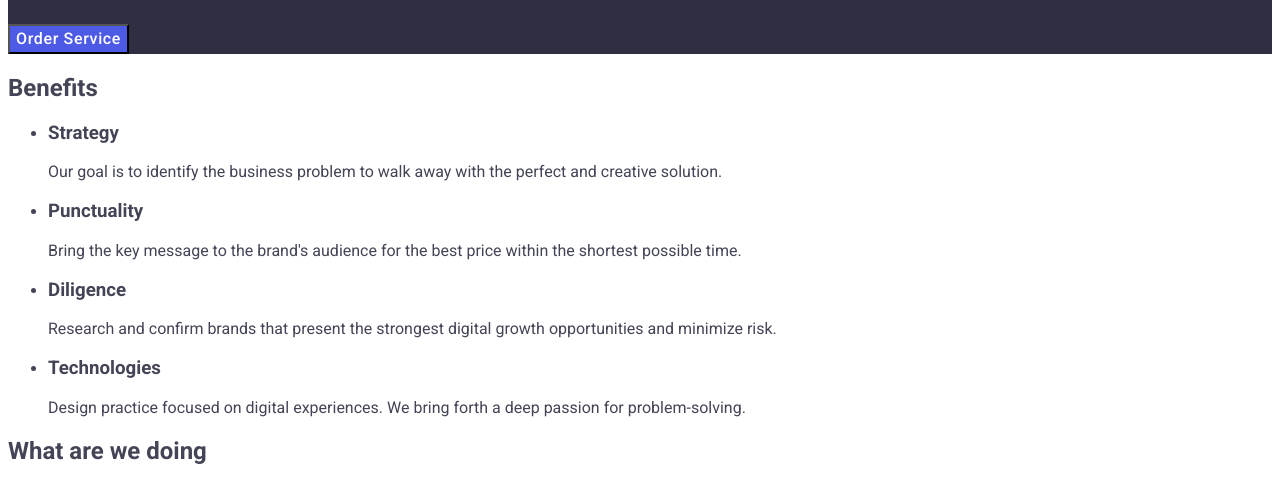
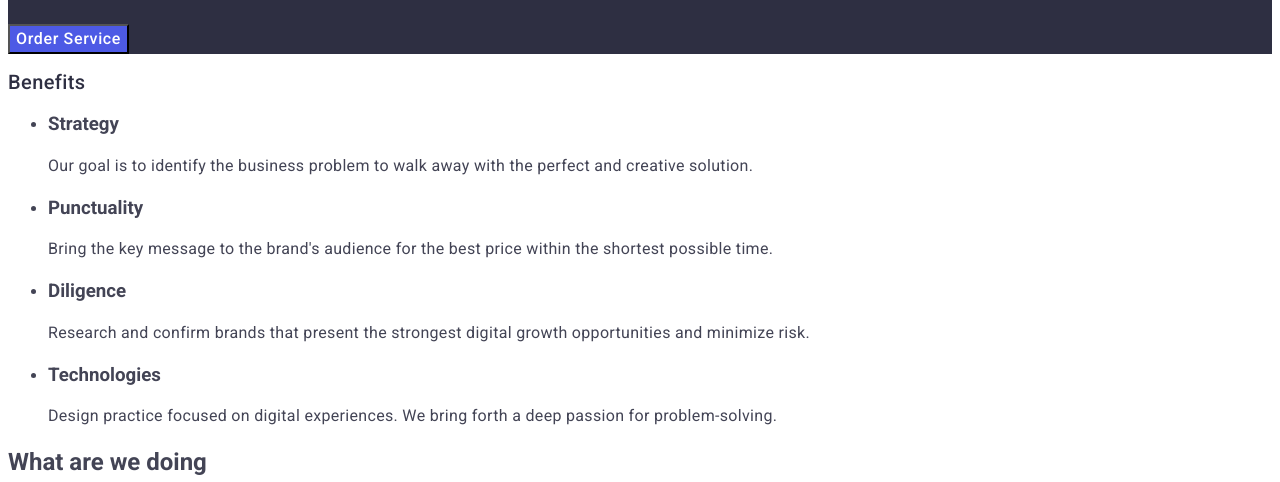
Before and after one commit to ImaLorikI/goit-markup-hw-02, a plain HTML site: page index.html in a window 1280 px wide. Shown: the part 310-792 px from the top of the page. Drawn offline with Linux system fonts and the light colour scheme.

Commit message:
section2

```diff
--- a/css/styles.css
+++ b/css/styles.css
@@ -81,3 +81,15 @@ color: var(--hover);
 .button:active{
     background-color:var(--hover);
 }
+.title_e{
+    font-weight: 500;
+    font-size: 20px;
+    line-height: 1.2;
+    letter-spacing: 0.02em;
+    color:#2e2f42;
+}
+.paragraf{
+    font-size: 16px;
+    line-height: 1.5;
+    letter-spacing: 0.02em;
+}
--- a/index.html
+++ b/index.html
@@ -50,33 +50,33 @@
         <h1 class="title">Effective Solutions for Your Business</h1>
         <button type="button" class="button">Order Service</button>
       </section>
-      <section>
-        <h2>Benefits</h2>
+      <section class="list">
+        <h2 class="title_e">Benefits</h2>
         <ul>
           <li>
             <h3>Strategy</h3>
-            <p>
+            <p class="paragraf">
               Our goal is to identify the business problem to walk away with the
               perfect and creative solution.
             </p>
           </li>
           <li>
             <h3>Punctuality</h3>
-            <p>
+            <p class="paragraf">
               Bring the key message to the brand's audience for the best price
               within the shortest possible time.
             </p>
           </li>
           <li>
             <h3>Diligence</h3>
-            <p>
+            <p class="paragraf">
               Research and confirm brands that present the strongest digital
               growth opportunities and minimize risk.
             </p>
           </li>
           <li>
             <h3>Technologies</h3>
-            <p>
+            <p class="paragraf">
               Design practice focused on digital experiences. We bring forth a
               deep passion for problem-solving.
             </p>
```
